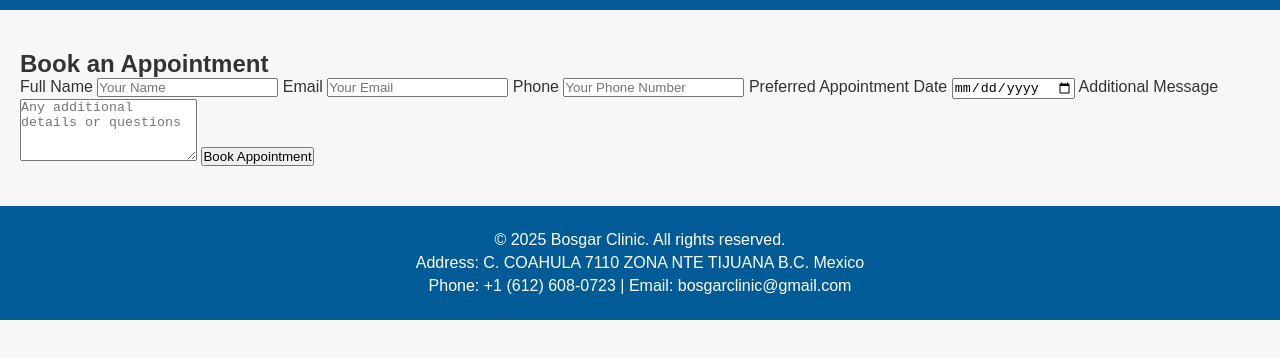
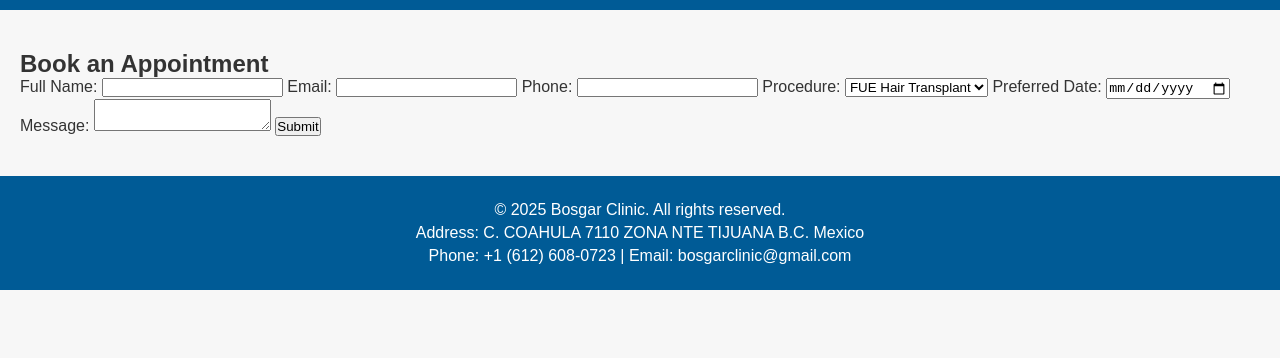
Before and after one commit to Wiilwaal713/bosgar-clinic, a plain HTML site: page appointment.html in a window 1280 px wide. Shown: the part 88-446 px from the top of the page. Drawn offline with Linux system fonts and the light colour scheme.

Commit message:
Update appointment.html

```diff
--- a/appointment.html
+++ b/appointment.html
@@ -22,28 +22,33 @@
     </div>
   </header>
 
-  <section class="appointment-section">
-    <div class="container">
-      <h2>Book an Appointment</h2>
-      <form action="#" method="post">
-        <label for="name">Full Name</label>
-        <input type="text" id="name" name="name" placeholder="Your Name" required />
+  <section class="form-section">
+    <h2>Book an Appointment</h2>
+    <form action="https://formspree.io/f/your-id" method="POST">
+      <label for="name">Full Name:</label>
+      <input type="text" id="name" name="name" required />
 
-        <label for="email">Email</label>
-        <input type="email" id="email" name="email" placeholder="Your Email" required />
+      <label for="email">Email:</label>
+      <input type="email" id="email" name="email" required />
 
-        <label for="phone">Phone</label>
-        <input type="tel" id="phone" name="phone" placeholder="Your Phone Number" required />
+      <label for="phone">Phone:</label>
+      <input type="tel" id="phone" name="phone" required />
 
-        <label for="date">Preferred Appointment Date</label>
-        <input type="date" id="date" name="date" required />
+      <label for="procedure">Procedure:</label>
+      <select id="procedure" name="procedure">
+        <option value="FUE">FUE Hair Transplant</option>
+        <option value="DHI">DHI Hair Transplant</option>
+        <option value="PRP">PRP Therapy</option>
+      </select>
 
-        <label for="message">Additional Message</label>
-        <textarea id="message" name="message" placeholder="Any additional details or questions" rows="4"></textarea>
+      <label for="date">Preferred Date:</label>
+      <input type="date" id="date" name="date" required />
 
-        <button type="submit">Book Appointment</button>
-      </form>
-    </div>
+      <label for="message">Message:</label>
+      <textarea id="message" name="message"></textarea>
+
+      <button type="submit">Submit</button>
+    </form>
   </section>
 
   <footer>
```
